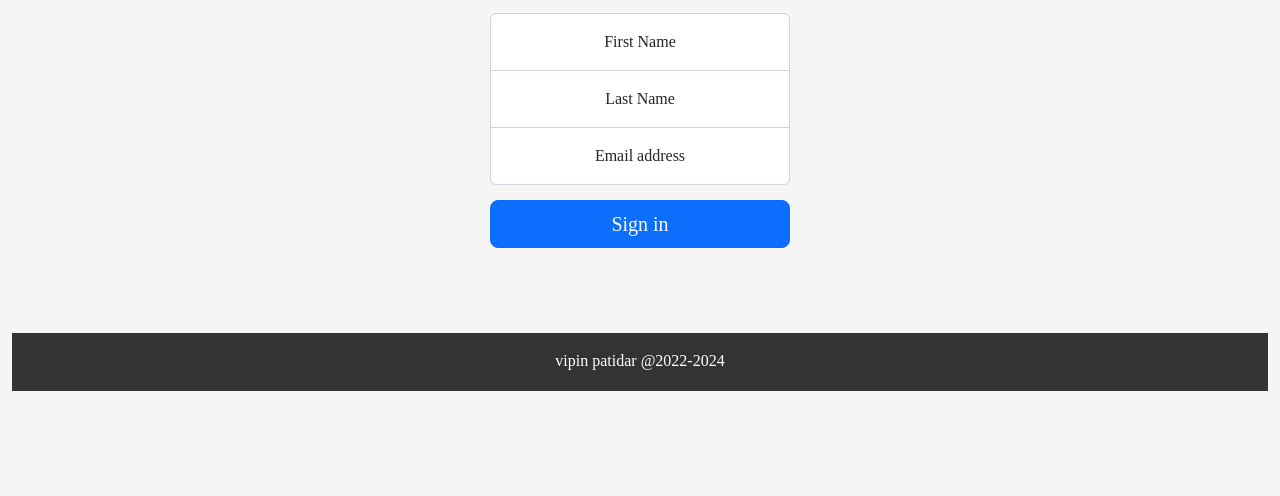
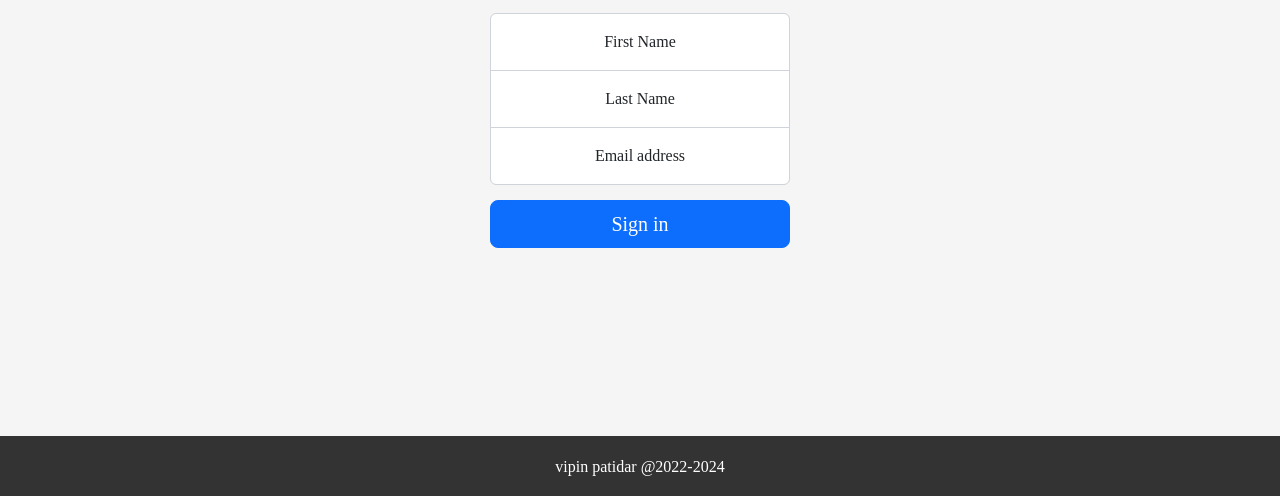
Before and after one commit to vipinpatidar/NewsletteWebapp-, a website: page newsLetter.html in a window 1280 px wide. Shown: the part 312-808 px from the top of the page. Drawn offline with nearby package versions, Linux system fonts and the light colour scheme; a web font is replaced by a local one.

Commit message:
change in style page and newsletter page

```diff
--- a/newsLetter.html
+++ b/newsLetter.html
@@ -17,7 +17,7 @@
 
   </head>
   <body class="text-center">
-    <div class="container-fluid">
+    <div class="container-fluid" id="container">
     <nav class="navbar navbar-expand-lg newsNav ">
       <div class="container-fluid">
         <a class="navbar-brand color" href="/">Newsletter</a>
@@ -72,5 +72,7 @@
 
 </div>
 </div>
+<script src="https://cdn.jsdelivr.net/npm/bootstrap@5.2.0/dist/js/bootstrap.bundle.min.js" integrity="sha384-A3rJD856KowSb7dwlZdYEkO39Gagi7vIsF0jrRAoQmDKKtQBHUuLZ9AsSv4jD4Xa" crossorigin="anonymous"></script>
+</body>
   </body>
 </html>
--- a/public/css/style.css
+++ b/public/css/style.css
@@ -7,9 +7,13 @@
 body {
   height: 100%;
   font-family: 'Yeon Sung';
-
 }
-
+#container{
+padding-left: 0px;
+    padding-right: 0px;
+    height: 101vh;
+    position: relative;
+}
 body {
   background-color: #f5f5f5;
 }
@@ -64,11 +68,14 @@ body {
 
 #footer1{
    text-align: center;
-   height: 58px;
    background-color: #333;
+   position: absolute;
+    bottom: 0;
+    width: 100%;
+    height: 60px;
 }
 .pera{
-  padding-top: 18px;
+  padding-top: 21px;
   color: white;
 }
 h4{
```
